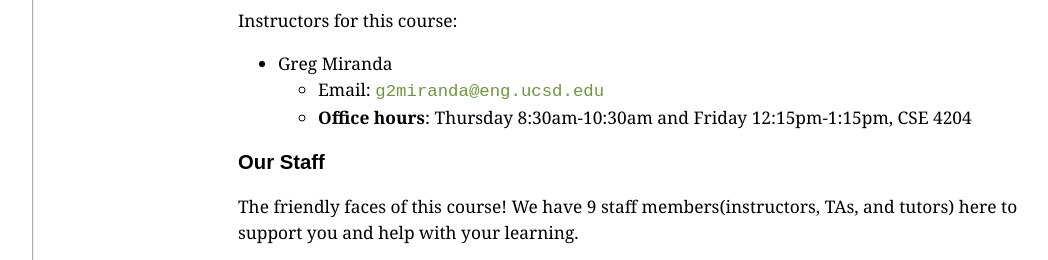
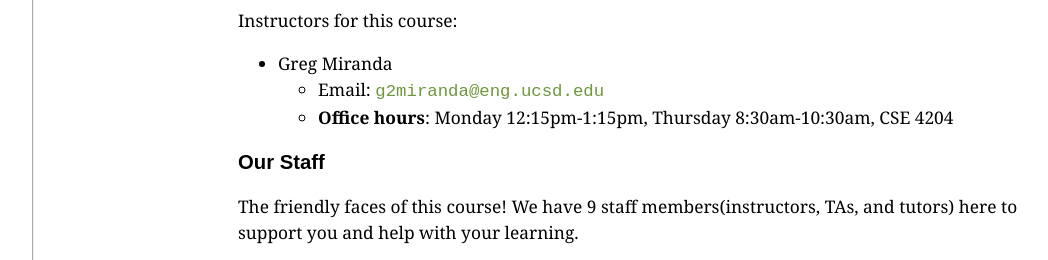
Before and after one commit to ucsd-cse12-f22/ucsd-cse12-f22.github.io, a Jekyll site: the page built from help-hours.md, in a window 1280 px wide and 900 px high, scrolled down 3444 px, cut to the strip 155-415 px from the top of the window. Shown: the whole strip, without its empty margins (56-1104 px from the left). Built offline with Jekyll 4.4.1, drawn with Linux system fonts in a browser that asks for light colours.

Commit message:
Update help-hours.md

```diff
--- a/help-hours.md
+++ b/help-hours.md
@@ -69,7 +69,7 @@ help hours with the tutors.
 Instructors for this course:
 - Greg Miranda
   - Email: `g2miranda@eng.ucsd.edu`
-  - **Office hours**: Thursday 8:30am-10:30am and Friday 12:15pm-1:15pm, CSE 4204
+  - **Office hours**: Monday 12:15pm-1:15pm, Thursday 8:30am-10:30am, CSE 4204
 
 ### Our Staff
 The friendly faces of this course! We have 9 staff members(instructors, TAs, and tutors) here
```
